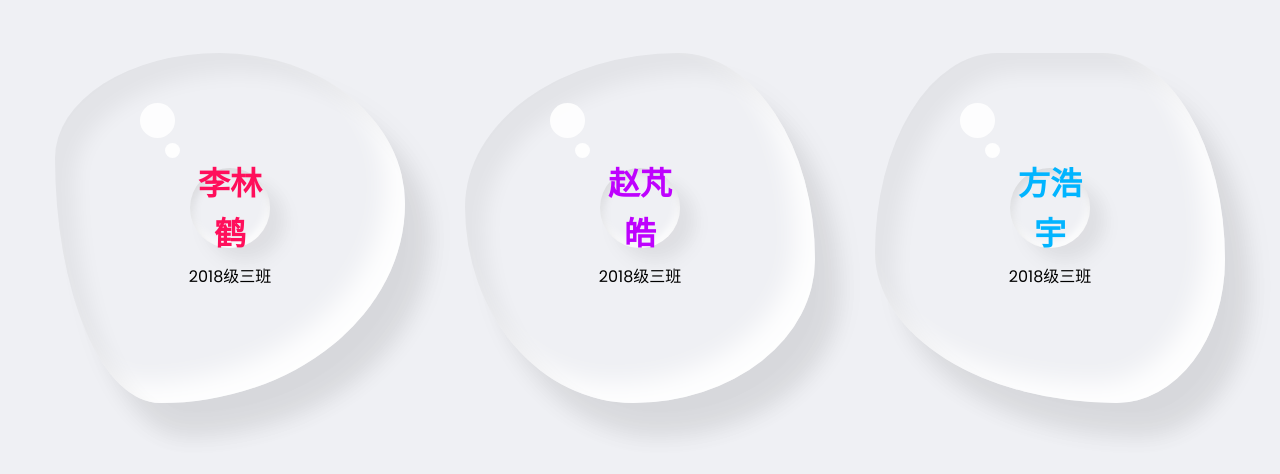
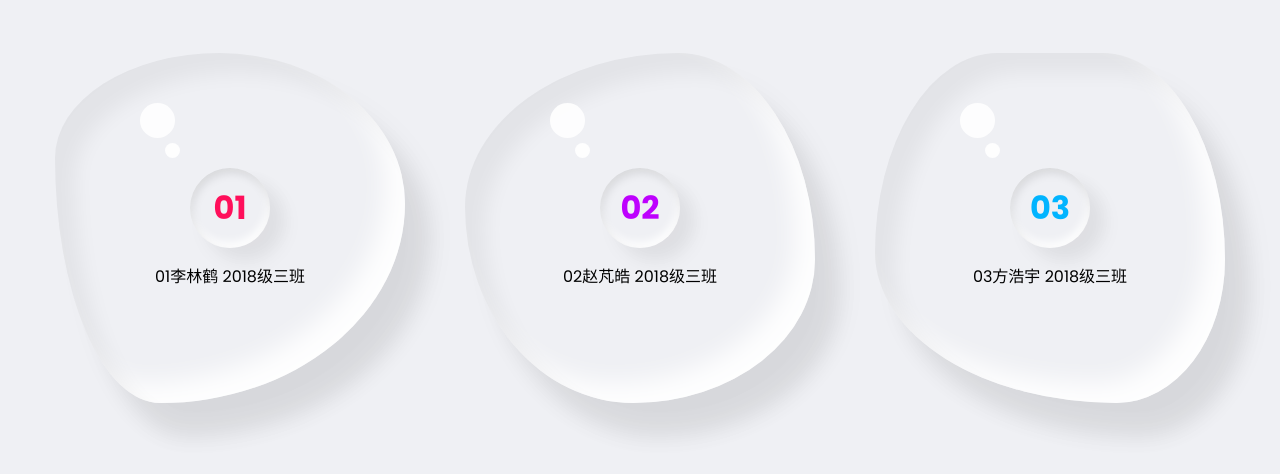
Before and after one commit to kadxm/201803, a plain HTML site: page index.html in a window 1280 px wide. Shown: the part 172-646 px from the top of the page. Drawn offline with Linux system fonts and the light colour scheme.

Commit message:
Update index.html

```diff
--- a/index.html
+++ b/index.html
@@ -9,24 +9,27 @@
         <div class="container">
             <div class="drop" style="--clr:#ff0f5b;">
                 <div class="content">
-                    <h2>李林鹤</h2>
+                    <h2>01</h2>
                     <p>
+                        01李林鹤
                         2018级三班
                     </p>
                 </div>
             </div>
             <div class="drop" style="--clr:#be01fe;">
                 <div class="content">
-                    <h2>赵芃皓</h2>
+                    <h2>02</h2>
                     <p>
+                        02赵芃皓
                         2018级三班
                     </p>
                 </div>
             </div>
             <div class="drop" style="--clr:#01b4ff;">
                 <div class="content">
-                    <h2>方浩宇</h2>
+                    <h2>03</h2>
                     <p>
+                        03方浩宇
                         2018级三班
                     </p>
                 </div>
```
